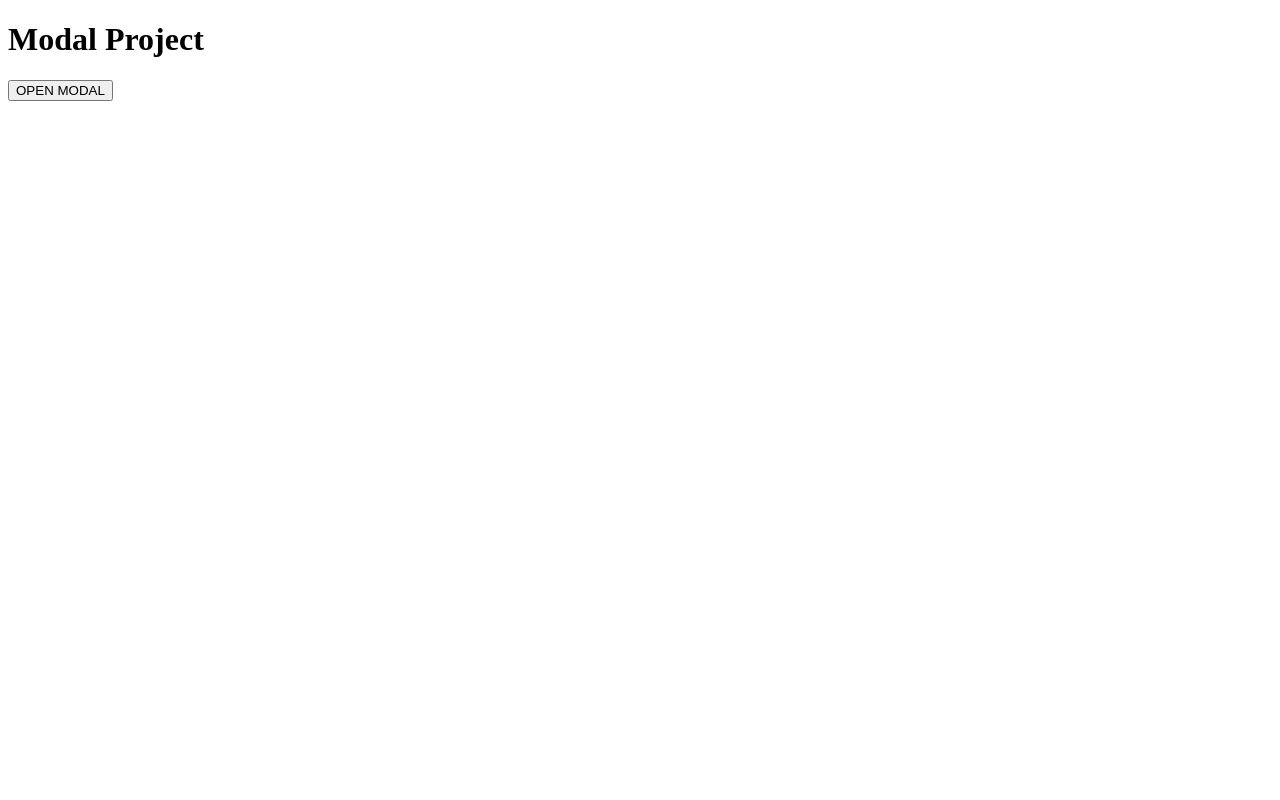
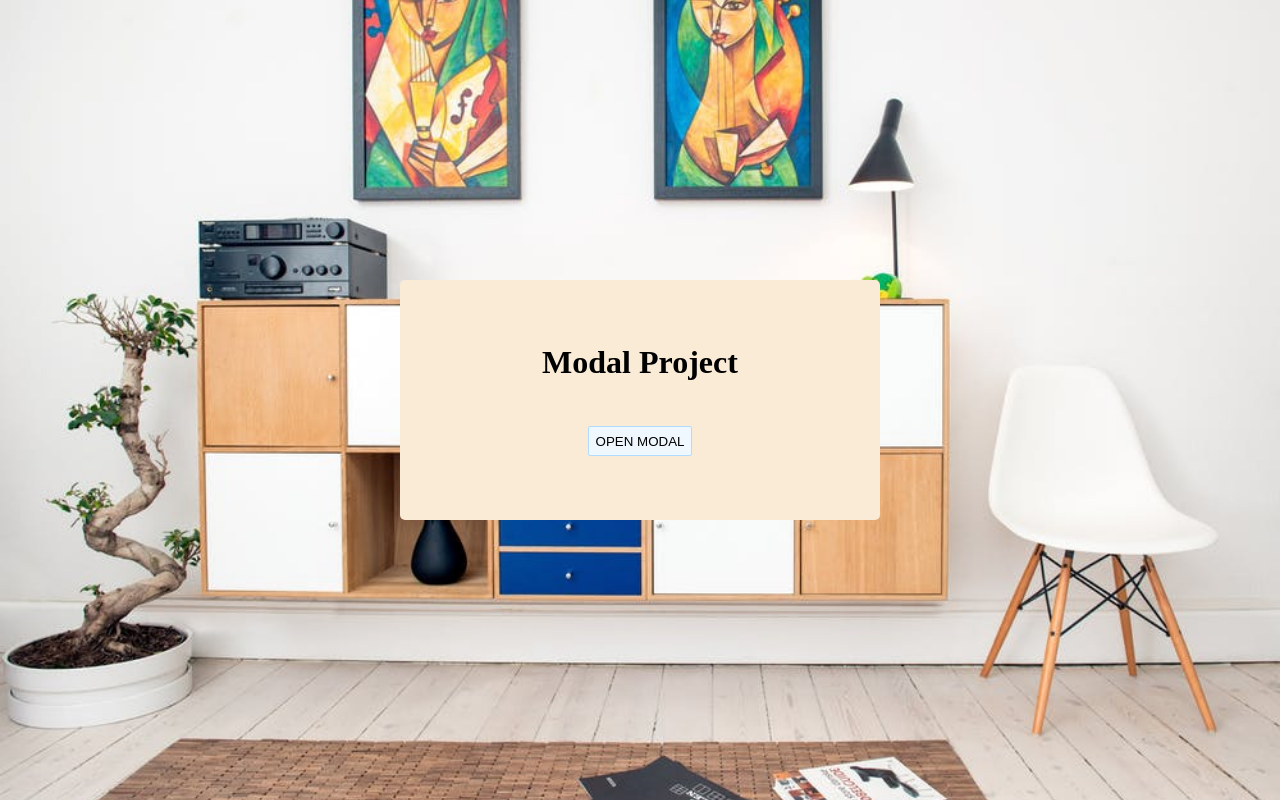
Before and after one commit to Greattie/modal, a plain HTML site: page index.html in a window 1280 px wide. Drawn offline with Linux system fonts and the light colour scheme.

Commit message:
added styles

```diff
--- a/index.html
+++ b/index.html
@@ -9,11 +9,14 @@
     <title>Modal</title>
 </head>
 <body>
-    <main class="main">
-<div class="modal">
-    <h1>Modal Project</h1>
-    <button>OPEN MODAL</button>
-</div>
+    <main class="hero">
+        <div class="modal-overlay">
+            <div class="modal">
+                <h1>Modal Project</h1>
+                <button>OPEN MODAL</button>
+            </div>
+        </div>
+
     </main>
 
     <script src="script.js"></script>
--- a/style.css
+++ b/style.css
@@ -0,0 +1,36 @@
+*{
+    margin: 0;
+    padding: 0;
+    box-sizing: border-box;
+}
+
+.hero{
+    min-height: 100vh;
+    background: url(hero.jpeg) center/cover no-repeat;
+    place-items: center;
+    display: grid;
+}
+.modal{
+    background-color: antiquewhite;
+    width: 30em;
+    padding: 4em;
+    place-items: center;
+    display: grid;
+    border-radius: 5px;
+}
+.modal h1{
+    margin-bottom: 1em;
+}
+.modal button{
+    margin-top: 1em;
+    padding: .5em;
+    background-color: aliceblue;
+    border: 1px solid rgb(177, 219, 255);
+    border-radius: 2px;
+    cursor: pointer;
+}
+.modal button:hover{
+    background-color:rgb(177, 219, 255) ;
+    color: white;
+    border: aliceblue;
+}
```
